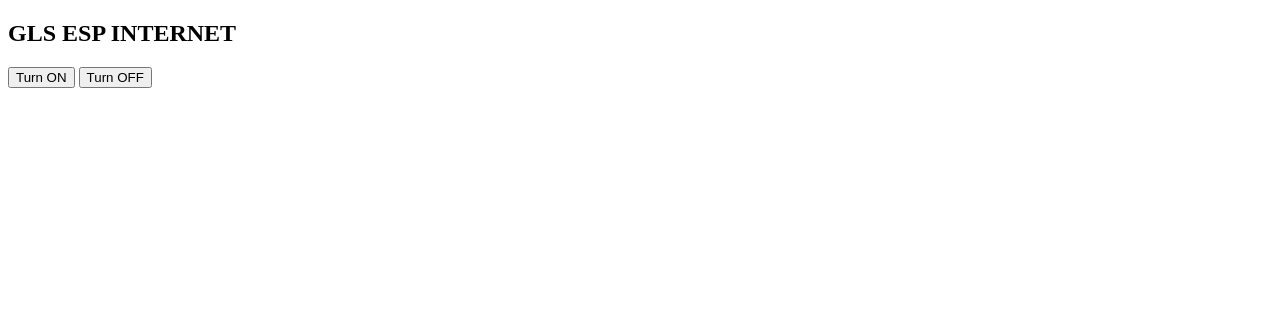
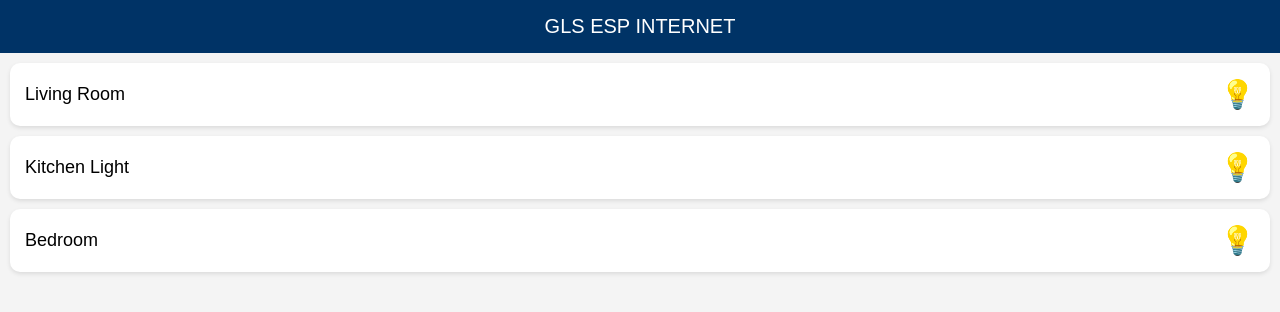
Before and after one commit to glswifi/admAppLoadingIcon, a plain HTML site: page index.html in a window 1280 px wide. Drawn offline with Linux system fonts and the light colour scheme.

Commit message:
Update index.html

```diff
--- a/index.html
+++ b/index.html
@@ -1,22 +1,84 @@
 <!DOCTYPE html>
 <html>
 <head>
-  <title>ESP Control</title>
+  <meta name="viewport" content="width=device-width, initial-scale=1.0">
+  <title>ESP Light Control</title>
   <script src="https://www.gstatic.com/firebasejs/8.10.1/firebase-app.js"></script>
   <script src="https://www.gstatic.com/firebasejs/8.10.1/firebase-database.js"></script>
+  <style>
+    body {
+      font-family: Arial, sans-serif;
+      margin: 0;
+      padding: 0;
+      background: #f4f4f4;
+    }
+
+    .header {
+      background: #003366;
+      color: white;
+      text-align: center;
+      padding: 15px;
+      font-size: 20px;
+    }
+
+    .light-list {
+      display: flex;
+      flex-direction: column;
+      padding: 10px;
+    }
+
+    .light-item {
+      background: white;
+      display: flex;
+      justify-content: space-between;
+      align-items: center;
+      padding: 15px;
+      margin-bottom: 10px;
+      border-radius: 10px;
+      box-shadow: 0 2px 4px rgba(0,0,0,0.1);
+      transition: background 0.3s;
+    }
+
+    .light-label {
+      font-size: 18px;
+      flex-grow: 1;
+      cursor: pointer;
+    }
+
+    .light-icon {
+      font-size: 28px;
+      cursor: pointer;
+      transition: color 0.3s;
+    }
+
+    .on {
+      color: gold;
+    }
+
+    .off {
+      color: gray;
+    }
+
+    input.rename {
+      font-size: 18px;
+      width: 100%;
+      padding: 5px;
+      margin-top: 5px;
+    }
+  </style>
 </head>
 <body>
-  <h2>GLS ESP INTERNET</h2>
-  <button onclick="sendCommand('ON')">Turn ON</button>
-  <button onclick="sendCommand('OFF')">Turn OFF</button>
+  <div class="header">GLS ESP INTERNET</div>
+  <div class="light-list" id="lightList"></div>
 
   <script>
+    // Firebase Config
     const firebaseConfig = {
       apiKey: "AIzaSyCbUMHr-1pWWlhlFuyG8E4AdfOYn5tWIhM",
       authDomain: "food-details-554cf.firebaseapp.com",
       databaseURL: "https://food-details-554cf-default-rtdb.firebaseio.com",
       projectId: "food-details-554cf",
-  storageBucket: "food-details-554cf.firebasestorage.app",
+      storageBucket: "food-details-554cf.appspot.com",
       messagingSenderId: "617865162295",
       appId: "1:617865162295:web:e8e44fc0c45146ae2819b2",
       measurementId: "G-VGYFY56WSV"
@@ -25,9 +87,72 @@
     firebase.initializeApp(firebaseConfig);
     const db = firebase.database();
 
-    function sendCommand(cmd) {
-      db.ref("/device").set({ command: cmd });
+    // Sample Light States
+    let lights = [
+      { id: 0, label: "Living Room", state: false },
+      { id: 1, label: "Kitchen Light", state: false },
+      { id: 2, label: "Bedroom", state: false }
+    ];
+
+    // Load saved labels from localStorage (simulates EEPROM)
+    lights.forEach(light => {
+      const saved = localStorage.getItem("label_" + light.id);
+      if (saved) light.label = saved;
+    });
+
+    // Render Lights
+    function renderLights() {
+      const list = document.getElementById("lightList");
+      list.innerHTML = '';
+      lights.forEach(light => {
+        const item = document.createElement('div');
+        item.className = 'light-item';
+
+        const label = document.createElement('div');
+        label.className = 'light-label';
+        label.textContent = light.label;
+        label.ontouchstart = label.onmousedown = (e) => {
+          let timer = setTimeout(() => renameLabel(light.id, label), 800);
+          e.target.ontouchend = e.target.onmouseup = () => clearTimeout(timer);
+        };
+
+        const icon = document.createElement('div');
+        icon.className = 'light-icon ' + (light.state ? 'on' : 'off');
+        icon.innerHTML = '💡';
+        icon.onclick = () => {
+          light.state = !light.state;
+          sendCommand(light.id, light.state ? "ON" : "OFF");
+          renderLights();
+        };
+
+        item.appendChild(label);
+        item.appendChild(icon);
+        list.appendChild(item);
+      });
     }
+
+    function renameLabel(id, labelElement) {
+      const light = lights.find(l => l.id === id);
+      const input = document.createElement('input');
+      input.type = 'text';
+      input.className = 'rename';
+      input.value = light.label;
+      labelElement.replaceWith(input);
+      input.focus();
+
+      input.onblur = () => {
+        light.label = input.value.trim() || light.label;
+        localStorage.setItem("label_" + light.id, light.label);
+        renderLights();
+      };
+    }
+
+    // Send command to Firebase
+    function sendCommand(id, cmd) {
+      db.ref("/device" + id).set({ command: cmd });
+    }
+
+    renderLights();
   </script>
 </body>
 </html>
```
Lines whose indentation alone changed are shown as unchanged.
